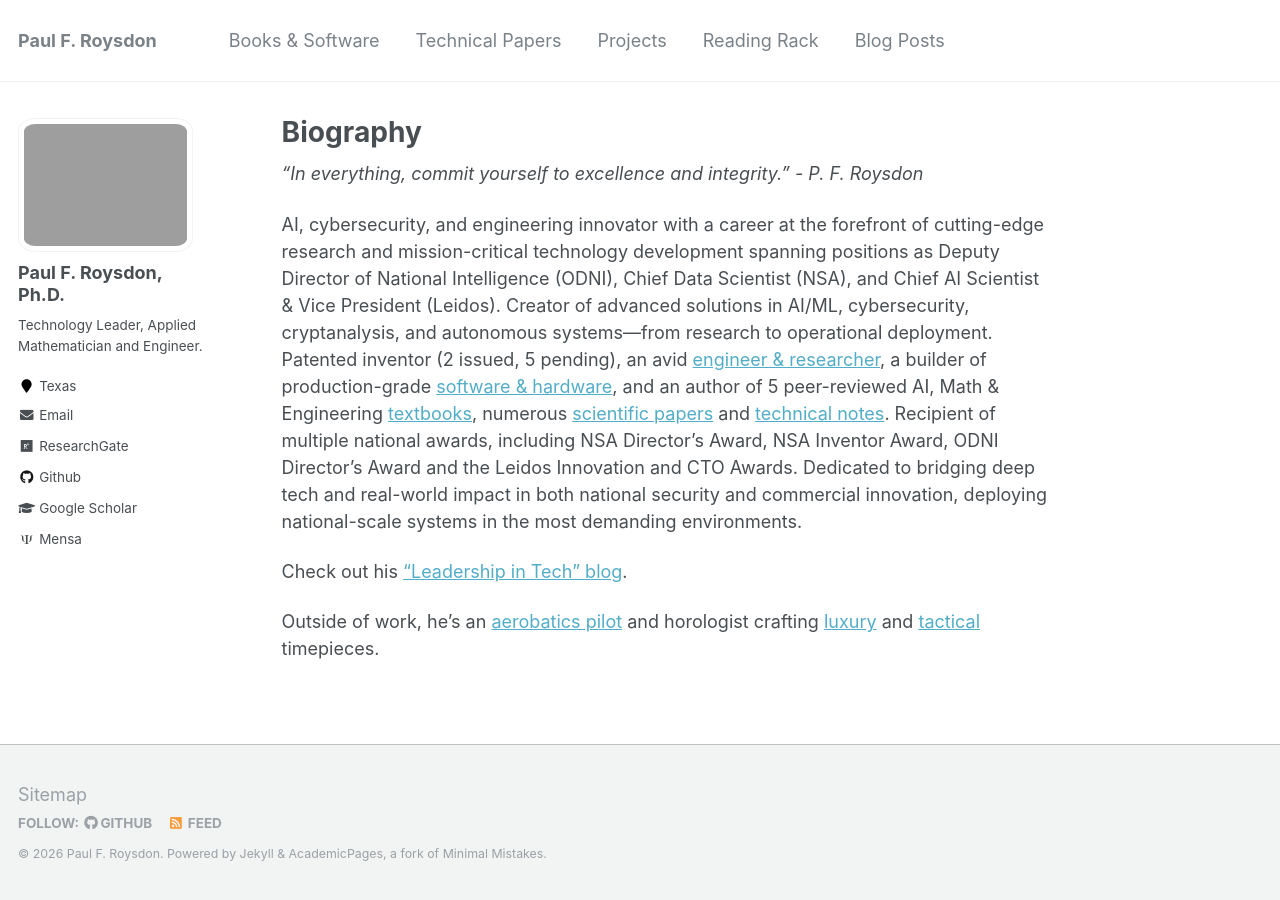
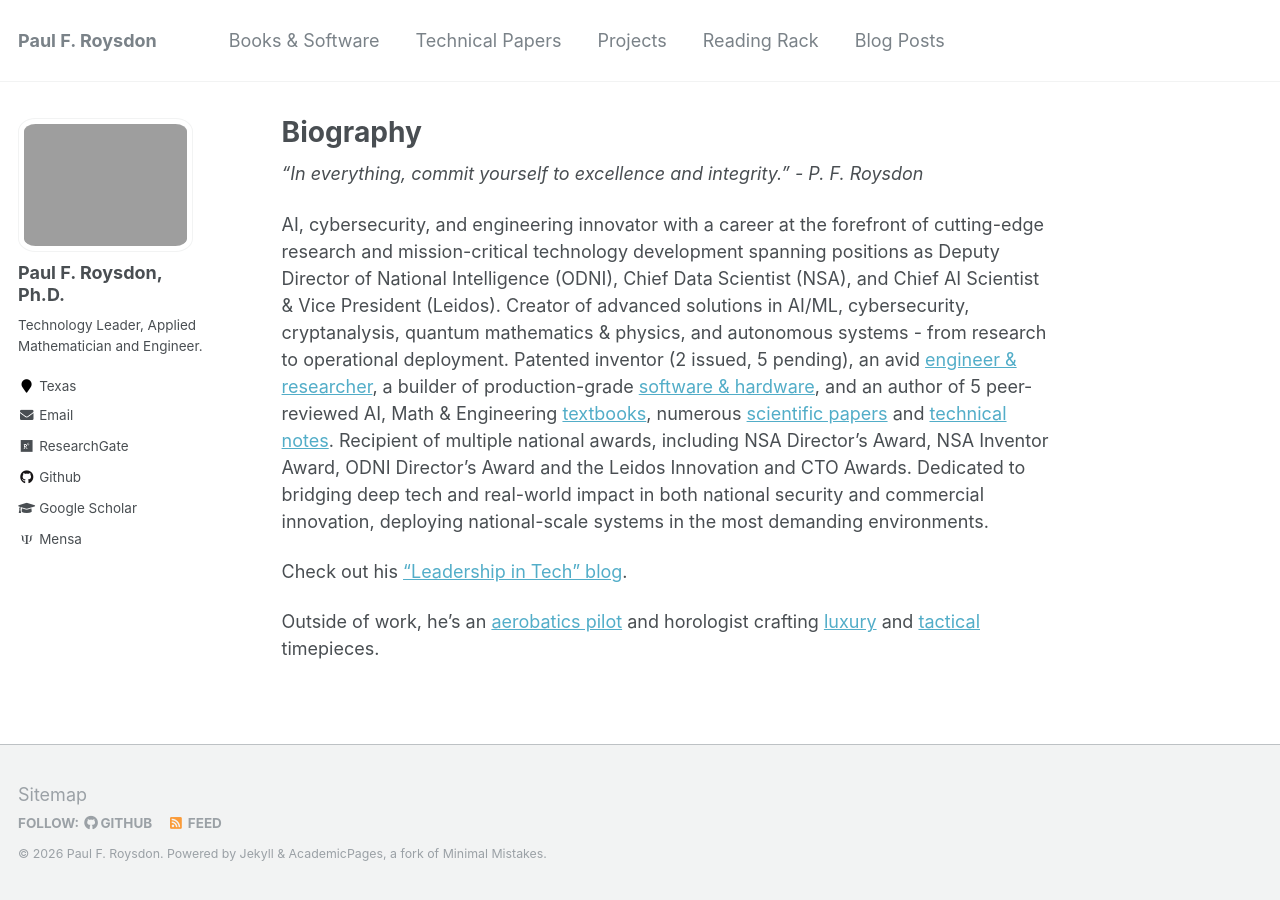
Before and after one commit to pfroysdon/pfroysdon.github.io, a Jekyll site: the page built from _pages/about.md, in a window 1280 px wide. Built offline with Jekyll 4.4.1, drawn with Linux system fonts in a browser that asks for light colours; some web fonts are replaced.

Commit message:
Update about.md

```diff
--- a/_pages/about.md
+++ b/_pages/about.md
@@ -10,7 +10,7 @@ redirect_from:
 
 *"In everything, commit yourself to excellence and integrity." - P. F. Roysdon*
 
-AI, cybersecurity, and engineering innovator with a career at the forefront of cutting-edge research and mission-critical technology development spanning positions as Deputy Director of National Intelligence (ODNI), Chief Data Scientist (NSA), and Chief AI Scientist & Vice President (Leidos). Creator of advanced solutions in AI/ML, cybersecurity, cryptanalysis, and autonomous systems—from research to operational deployment. Patented inventor (2 issued, 5 pending), an avid [engineer & researcher](https://pfroysdon.github.io/projects/), a builder of production-grade [software & hardware](https://www.roysdonfibonaccipress.com/store/software), and an author of 5 peer-reviewed AI, Math & Engineering [textbooks](https://www.roysdonfibonaccipress.com/store/books), numerous [scientific papers](https://github.com/pfroysdon/publications/tree/main/Papers) and [technical notes](https://github.com/pfroysdon/publications/tree/main/Tech_Notes). Recipient of multiple national awards, including NSA Director's Award, NSA Inventor Award, ODNI Director’s Award and the Leidos Innovation and CTO Awards.  Dedicated to bridging deep tech and real-world impact in both national security and commercial innovation, deploying national-scale systems in the most demanding environments.
+AI, cybersecurity, and engineering innovator with a career at the forefront of cutting-edge research and mission-critical technology development spanning positions as Deputy Director of National Intelligence (ODNI), Chief Data Scientist (NSA), and Chief AI Scientist & Vice President (Leidos). Creator of advanced solutions in AI/ML, cybersecurity, cryptanalysis, quantum mathematics & physics, and autonomous systems - from research to operational deployment. Patented inventor (2 issued, 5 pending), an avid [engineer & researcher](https://pfroysdon.github.io/projects/), a builder of production-grade [software & hardware](https://www.roysdonfibonaccipress.com/store/software), and an author of 5 peer-reviewed AI, Math & Engineering [textbooks](https://www.roysdonfibonaccipress.com/store/books), numerous [scientific papers](https://github.com/pfroysdon/publications/tree/main/Papers) and [technical notes](https://github.com/pfroysdon/publications/tree/main/Tech_Notes). Recipient of multiple national awards, including NSA Director's Award, NSA Inventor Award, ODNI Director’s Award and the Leidos Innovation and CTO Awards.  Dedicated to bridging deep tech and real-world impact in both national security and commercial innovation, deploying national-scale systems in the most demanding environments.
 
 Check out his ["Leadership in Tech" blog](https://pfroysdon.github.io/year-archive/).
 
```
